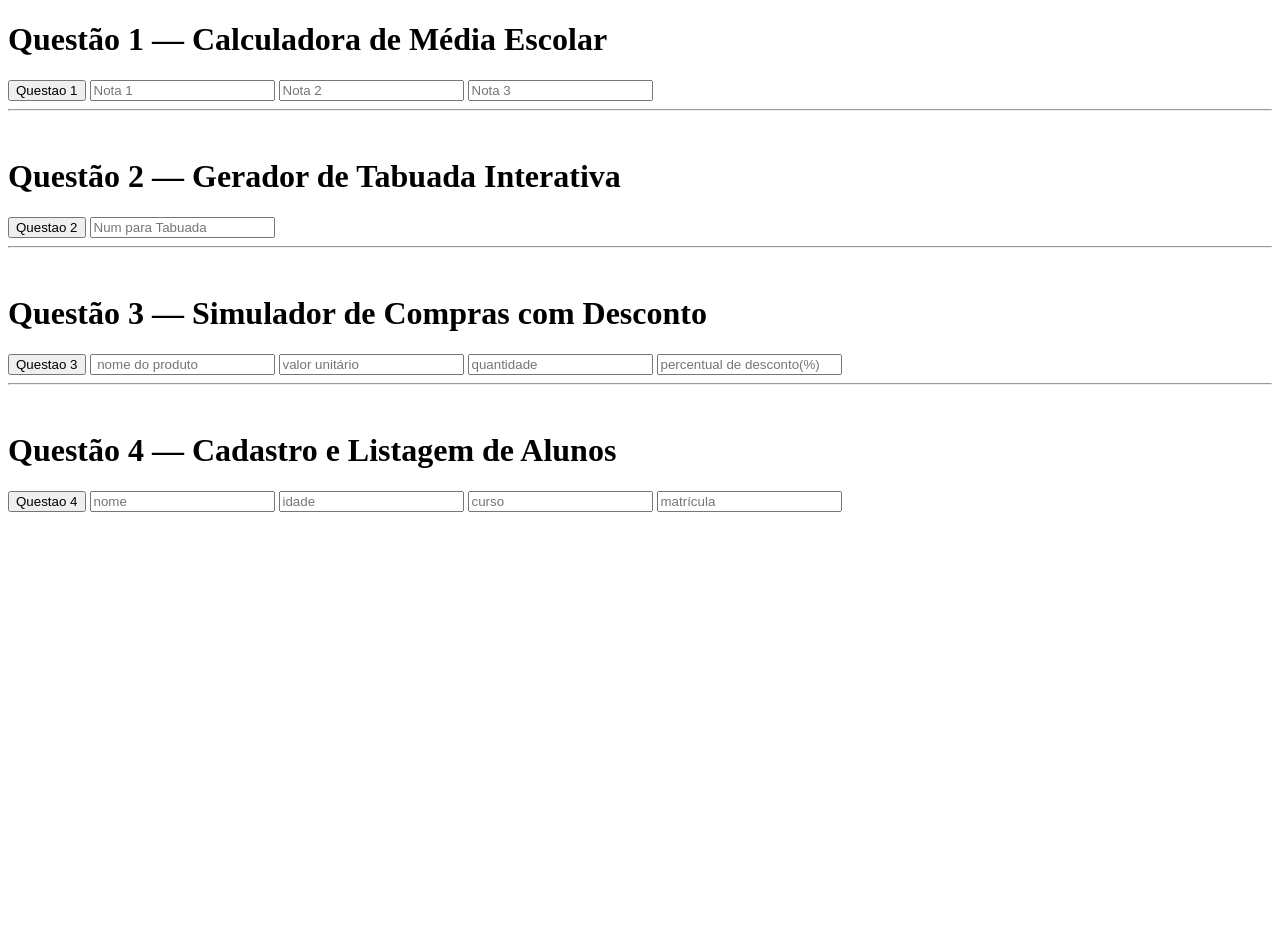
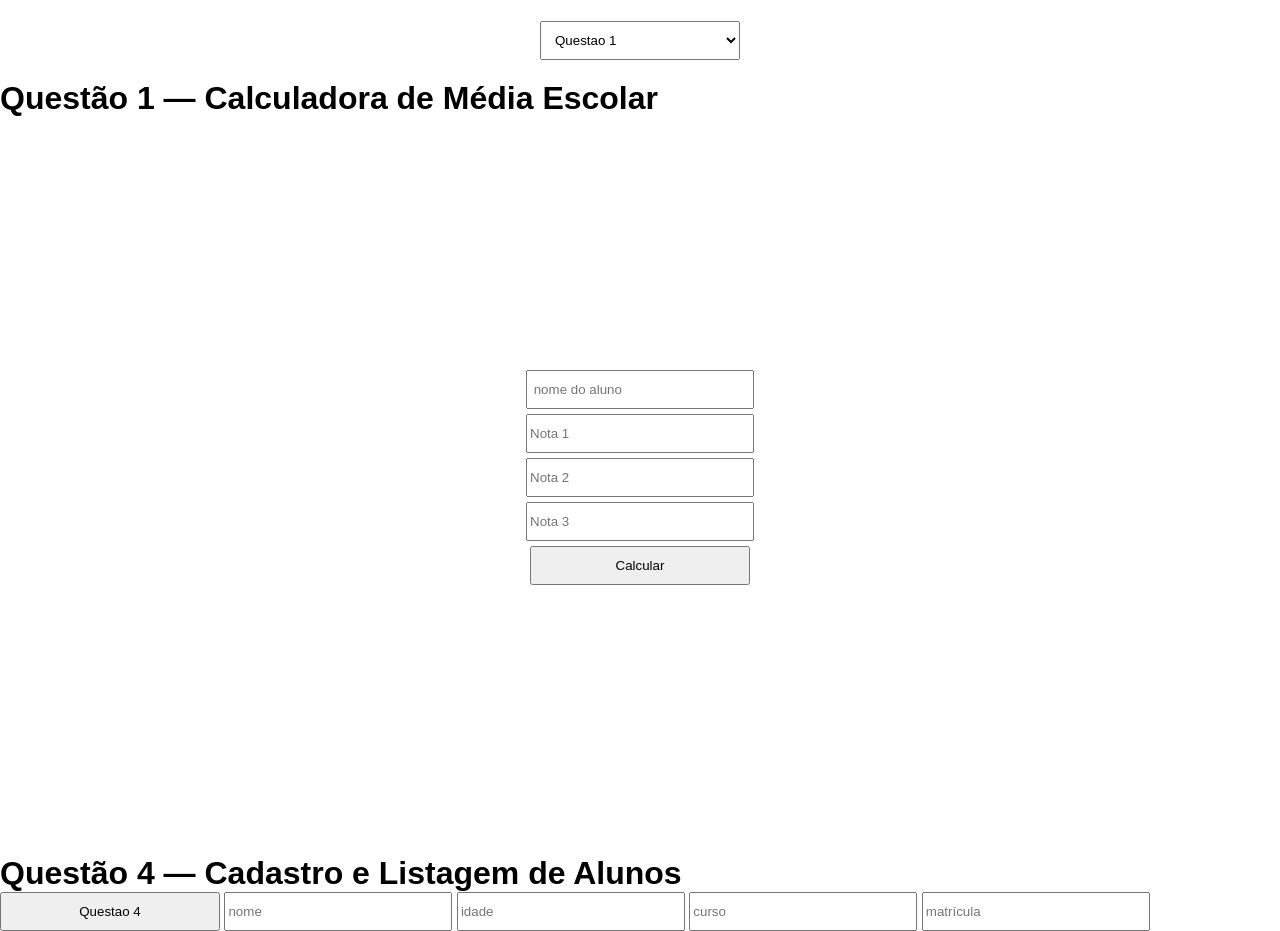
Before and after one commit to niloribeiro-rgb/10-Desafios-de-JavaScript, a plain HTML site: page index.html in a window 1280 px wide. Before the commit the page ends 800 px from the top, so only its background shows below. Drawn offline with Linux system fonts and the light colour scheme.

Commit message:
adicionado style e html adicionado por script

```diff
--- /dev/null
+++ b/css/style.css
@@ -0,0 +1,38 @@
+* {
+    font-family: Arial, Helvetica, sans-serif;
+    padding: 0;
+    margin: 0;
+}
+
+#selectContainer {
+    width: 100%;
+    height: 10vh;
+    display: flex;
+    align-items: center;
+    justify-content: center;
+}
+
+#selectContainer select {
+    padding: 10px;
+    width: 200px;
+}
+
+#jsContainer {
+    width: 100%;
+    height: 90vh;
+    display: flex;
+    flex-direction: column;
+    align-items: center;
+    justify-content: center;
+    gap: 5px;
+}
+
+button {
+    padding: 10px 2px 10px 2px;
+    width: 220px;
+}
+
+input {
+    padding: 10px 2px 10px 2px;
+    width: 220px;
+}
--- a/index.html
+++ b/index.html
@@ -1,40 +1,29 @@
 <!DOCTYPE html>
-<html lang="en">
+<html lang="pt-br">
 
 <head>
     <meta charset="UTF-8">
     <meta name="viewport" content="width=device-width, initial-scale=1.0">
     <title>Document</title>
     <script src="js/script.js" defer></script>
+    <!-- type="module" faz nao funcionar o onclick-->
+    <link rel="stylesheet" href="css/style.css">
 </head>
 
 <body>
-    <!-- questao 1 -->
-    <h1>Questão 1 — Calculadora de Média Escolar</h1>
-    <button onclick="q1()">Questao 1</button>
-    <input type="number" id="nota1" placeholder="Nota 1">
-    <input type="number" id="nota2" placeholder="Nota 2">
-    <input type="number" id="nota3" placeholder="Nota 3">
+    <div id="selectContainer">
+        <select name="" id="questoes">
+            <option value="1">Questao 1</option>
+            <option value="2">Questao 2</option>
+            <option value="3">Questao 3</option>
+        </select>
+    </div>
+<div class="titulo"></div>
 
-    <!-- questao 2 -->
-    <hr>
-    <br>
-    <h1>Questão 2 — Gerador de Tabuada Interativa</h1>
-    <button onclick="q2()">Questao 2</button>
-    <input type="number" id="numTabuada" placeholder="Num para Tabuada">
-
-    <!-- questao 3 -->
-    <hr>
-    <br>
-    <h1>Questão 3 — Simulador de Compras com Desconto</h1>
-    <button onclick="q3()">Questao 3</button>
-    <input type="text" id="nomeProduto" placeholder=" nome do produto">
-    <input type="number" id="valor" placeholder="valor unitário">
-    <input type="number" id="quantidade" placeholder="quantidade">
-    <input type="number" id="desconto" placeholder="percentual de desconto(%)">
+    <div id="jsContainer"></div>
 
     <!-- questao 4 -->
-    <hr>
+
     <br>
     <h1>Questão 4 — Cadastro e Listagem de Alunos
     </h1>
@@ -44,6 +33,7 @@
     <input type="number" id="curso" placeholder="curso">
     <input type="number" id="matricula" placeholder="matrícula">
 
+
 </body>
 
 </html>
--- a/js/script.js
+++ b/js/script.js
@@ -1,14 +1,52 @@
+//import {dados} from 'dados.js'
+
+const dados = [
+    {
+        titulo: "Questão 1 — Calculadora de Média Escolar", html: `<input type="text" id="nomeAluno" placeholder=" nome do aluno"><input type='number' id='nota1' placeholder='Nota 1'>
+    <input type='number' id='nota2' placeholder='Nota 2'>
+    <input type='number' id='nota3' placeholder='Nota 3'>
+    <button onclick='q1()'>Calcular</button>`},
+    {
+        titulo: "Questão 2 — Gerador de Tabuada Interativa", html: `<input type="number" id="numTabuada" placeholder="Num para Tabuada">
+        <button onclick="q2()">Tabuada</button>`}
+    ,
+    {
+        titulo: "Questão 3 — Simulador de Compras com Desconto", html: `<input type="text" id="nomeProduto" placeholder=" nome do produto">
+    <input type="number" id="valor" placeholder="valor unitário">
+    <input type="number" id="quantidade" placeholder="quantidade">
+    <input type="number" id="desconto" placeholder="percentual de desconto(%)">
+    <button onclick="q3()">Calcular</button>`}
+]
+
+const questoes = document.querySelector(`#questoes`)
+const jsContainer = document.querySelector(`#jsContainer`)
+const titulo = document.querySelector(`.titulo`)
+
+// evento change no addEventlistener para select
+questoes.addEventListener('change', () => { inserirQuestoes(questoes.value) })
+
+inserirQuestoes(1)
+function inserirQuestoes(questao) {
+    let posicao = Number(questao) - 1
+    let html = dados[posicao].html
+    jsContainer.innerHTML = html
+    titulo.innerHTML = `
+        <h1>${dados[posicao].titulo}</h1>`
+}
+
+//q1
 function q1() {
-    let nome = ""
-    while (nome == "") {
-        nome = prompt("nome do aluno?")
-    }
 
+    let nome = document.querySelector(`#nomeAluno`)
     let inputNota1 = document.querySelector(`#nota1`)
     let inputNota2 = document.querySelector(`#nota2`)
     let inputNota3 = document.querySelector(`#nota3`)
 
-    let notas = [inputNota1.value, inputNota3.value, inputNota3.value]
+    if(nome.value == ""){
+        alert("digite o nome")
+        return
+    }
+    let notas = [inputNota1.value, inputNota2.value, inputNota3.value]
     for (let i = 0; i < 3; i++) {
         // notas[i] = prompt(`qual a ${i + 1}° nota`)
         if (Number(notas[i]) < 0 || Number(notas[i]) > 10) {
@@ -33,27 +71,30 @@ function q1() {
     else if (media < 5) {
         status = "reprovado"
     }
-    alert(`nome: ${nome} \n media= ${media.toFixed(2)} \n status: ${status}`)
+    alert(`nome: ${nome.value} \n media= ${media.toFixed(2)} \n status: ${status}`)
 }
 
+
+//q2
 function q2() {
     let inputNumTabuada = document.querySelector(`#numTabuada`)
 
     let numTabuada = inputNumTabuada.value
-    if(numTabuada < 1 || numTabuada >20) {
+    if (numTabuada < 1 || numTabuada > 20) {
         alert(`numero deve ser entre 1 e 20. digitou: ${numTabuada}`)
         return
     }
 
     let texto = ""
-    for(let i=0; i<10; i++){
-        tabuada = numTabuada * (i+1)
-        texto += `${numTabuada} X ${i+1} = ${tabuada} \n`
+    for (let i = 0; i < 10; i++) {
+        tabuada = numTabuada * (i + 1)
+        texto += `${numTabuada} X ${i + 1} = ${tabuada} \n`
     }
     alert(texto)
 }
 
-function q3(){
+//q3
+function q3() {
     let inputNomeProduto = document.querySelector(`#nomeProduto`)
     let inputValor = document.querySelector(`#valor`)
     let inputQuantidade = document.querySelector(`#quantidade`)
@@ -65,13 +106,14 @@ function q3(){
     let desconto = inputDesconto.value
 
     let valorTotal = valor * quantidade
-    let valorDesconto = valorTotal * (desconto/100)
+    let valorDesconto = valorTotal * (desconto / 100)
     let totalComDesconto = valorTotal - valorDesconto
 
     alert(`valor economizado: R$${valorDesconto} e o total a pagar: R$${totalComDesconto}`)
 }
 
-function q4(){
+//q4
+function q4() {
     let inputNome = document.querySelector(`#q4nome`)
     let inputIdade = document.querySelector(`#idade`)
     let inputCurso = document.querySelector(`#curso`)
@@ -83,7 +125,7 @@ function q4(){
     let matricula = inputMatricula.value
 
     let alunos = [
-        {nome:"joao", idade:16, curso:"TI", matricula:"0000100267"}
+        { nome: "joao", idade: 16, curso: "TI", matricula: "0000100267" }
     ]
 
 
```
